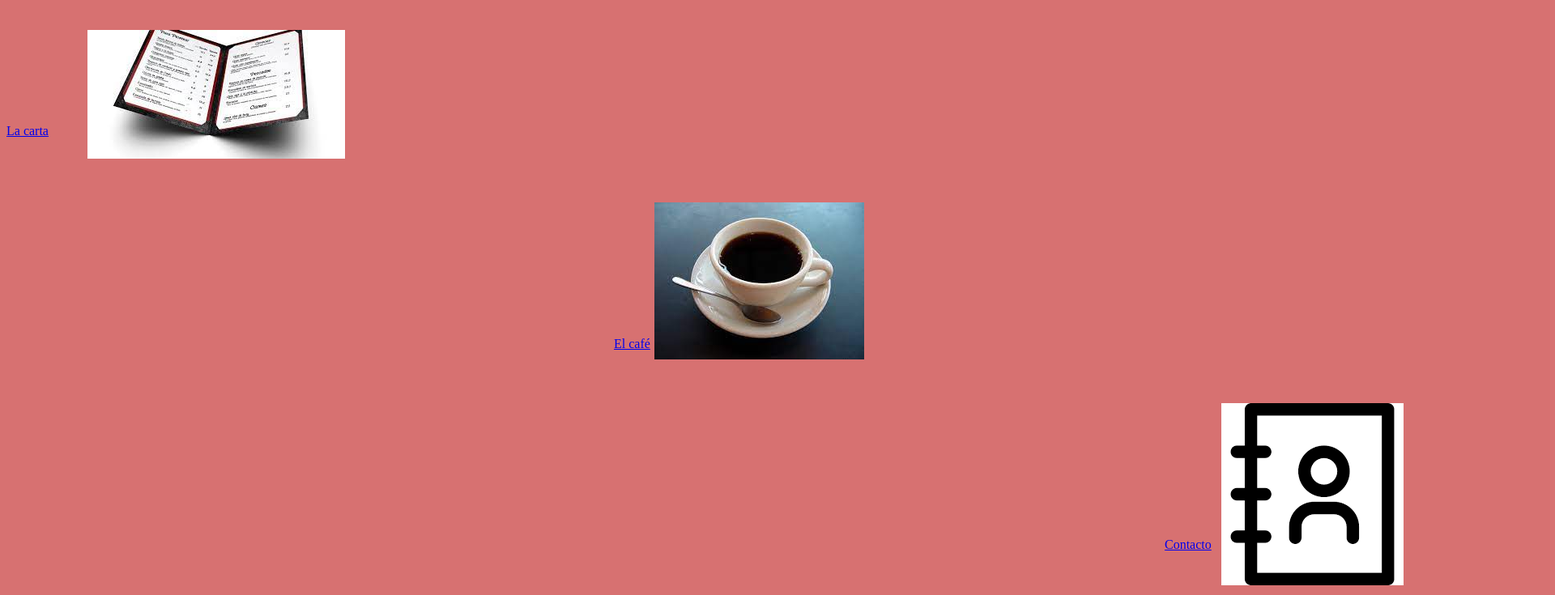
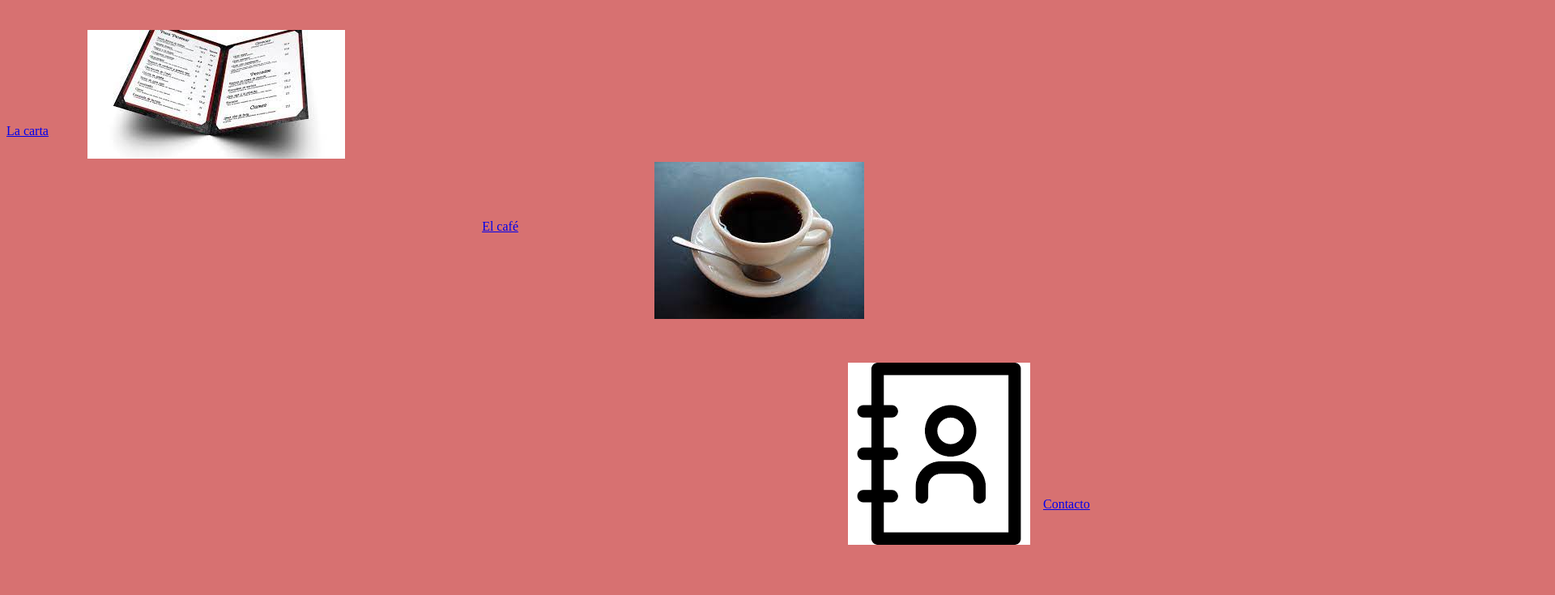
Before and after one commit to MikelWheel/Lenguaje, a plain HTML site: page cafetería las horas/index.html in a window 1280 px wide. Shown: the part 95-830 px from the top of the page at 81% size, 1920 px wide, since content can reach past the window. After the commit the page ends 800 px from the top, so only its background shows below. Drawn offline with Linux system fonts and the light colour scheme.

Commit message:
otra correción

```diff
--- a/cafetería las horas/style.css
+++ b/cafetería las horas/style.css
@@ -32,9 +32,9 @@ div.cafei{
 }
 div.cafe{
 
-    position: relative;
-    right: -750px;
-    bottom: -200px;
+    position: absolute;
+    right: 50%;
+    bottom: 50%;
 }
 div.bloque4{
 
@@ -46,14 +46,15 @@ div.Tc{
 div.contacto{
 
     position: relative;
-    right: -1430px;
+    right: -1280px;
     bottom: -200px;
 }
 div.contactoi{
 
 
     position: relative;
-    right: -1500px;
+    float: right;
+
 }
 div.ic{
 
```
